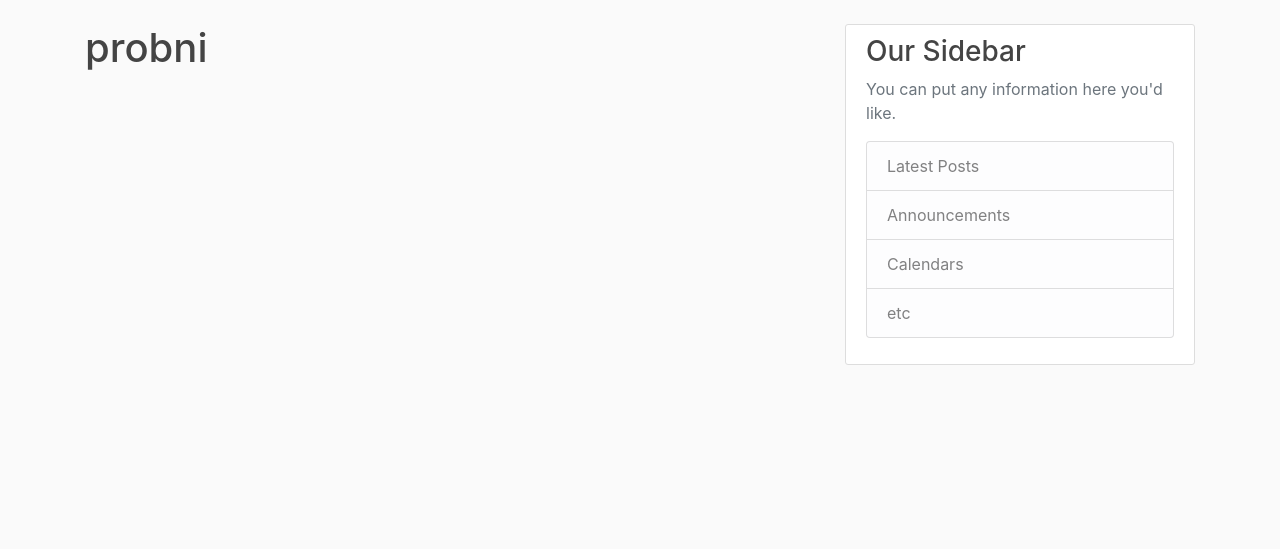
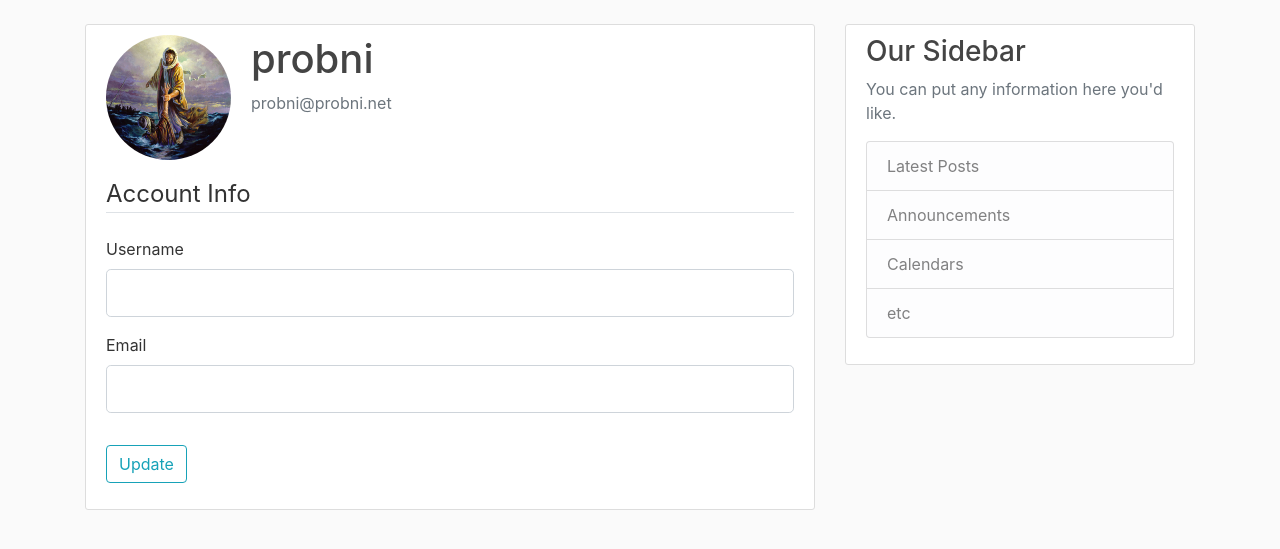
Before and after one commit to mkrajaci/v.2.0, a Flask app: page /account in a window 1280 px wide. Shown: the part 56-605 px from the top of the page. Run offline with Flask 2, Linux system fonts and the light colour scheme; a user stored in the database is signed in; some libraries are stand-ins or nearby versions.

Commit message:
Adding user profile pics and user details update method.

```diff
--- a/TODO.txt
+++ b/TODO.txt
@@ -1 +1 @@
-https://youtu.be/803Ei2Sq-Zs
+https://youtu.be/803Ei2Sq-Zs?t=832
--- a/blog/forms.py
+++ b/blog/forms.py
@@ -1,4 +1,5 @@
 from flask_wtf import FlaskForm
+from flask_login import current_user
 from wtforms import StringField, PasswordField, SubmitField, BooleanField
 from wtforms.validators import DataRequired, Length, Email, EqualTo, ValidationError
 from blog.models import User
@@ -29,3 +30,22 @@ class LoginForm(FlaskForm):
     password = PasswordField('Password', validators=[DataRequired()])
     remember = BooleanField('Remember Me')
     submit = SubmitField('Login')
+
+class UpdateAccountForm(FlaskForm):
+    username = StringField('Username',
+                           validators=[DataRequired(), Length(min=2, max=20)])
+    email = StringField('Email',
+                        validators=[DataRequired(), Email()])
+    submit = SubmitField('Update')
+
+    def validate_username(self, username):
+        if username.data != current_user.username:
+            user = User.query.filter_by(username=username.data).first()
+            if user:
+                raise ValidationError('That username is taken. Please choose another username.')
+
+    def validate_email(self, email):
+        if email.data != current_user.email:
+            user = User.query.filter_by(email=email.data).first()
+            if user:
+                raise ValidationError('That email is taken. Please choose another email.')
--- a/blog/routes.py
+++ b/blog/routes.py
@@ -1,6 +1,6 @@
 from flask import render_template, url_for, flash, redirect, request
 from blog import app, db, bcrypt
-from blog.forms import RegistrationForm, LoginForm
+from blog.forms import RegistrationForm, LoginForm, UpdateAccountForm
 from blog.models import User, Post
 from flask_login import login_user, current_user, logout_user, login_required
 
@@ -71,4 +71,7 @@ def logout():
 @app.route("/account")
 @login_required
 def account():
-    return render_template('account.html', title='Account')
+    form = UpdateAccountForm()
+    image_file = url_for('static', filename='profile_pics/' + current_user.image_file)
+    return render_template('account.html', title='Account',
+                           image_file=image_file, form=form)
--- a/blog/templates/account.html
+++ b/blog/templates/account.html
@@ -1,4 +1,47 @@
 {% extends "layout.html" %}
 {% block content %}
-    <h1>{{ current_user.username }}</h1>
+    <div class="content-section">
+        <div class="media">
+            <img class="rounded-circle account-img" src="{{ image_file }}">
+            <div class="media-body">
+                <h2 class="account-heading">{{ current_user.username }}</h2>
+                <p class="text-secondary">{{ current_user.email }}</p>
+            </div>
+        </div>
+        <form method="post" action="">
+            {{ form.hidden_tag() }}
+            <fieldset class="form-group">
+                <legend class="border-bottom mb-4">Account Info</legend>
+                <div class="form-group">
+                    {{ form.username.label(class="form-control-label") }}
+                    {% if form.username.errors %}
+                        {{ form.username(class="form-control form-control-lg is-invalid") }}
+                        <div class="invalid-feedback">
+                            {% for error in form.username.errors %}
+                                <span>{{ error }}</span>
+                            {% endfor %}
+                        </div>
+                    {% else %}
+                        {{ form.username(class="form-control form-control-lg") }}
+                    {% endif %}
+                </div>
+                <div class="form-group">
+                    {{ form.email.label(class="form-control-label") }}
+                    {% if form.email.errors %}
+                        {{ form.email(class="form-control form-control-lg is-invalid") }}
+                        <div class="invalid-feedback">
+                            {% for error in form.email.errors %}
+                                <span>{{ error }}</span>
+                            {% endfor %}
+                        </div>
+                    {% else %}
+                        {{ form.email(class="form-control form-control-lg") }}
+                    {% endif %}
+                </div>
+            </fieldset>
+            <div class="form-group">
+                {{ form.submit(class="btn btn-outline-info") }}
+            </div>
+        </form>
+    </div>
 {% endblock content %}
```
Also changed, not shown: blog/static/profile_pics/default.jpg (added).
